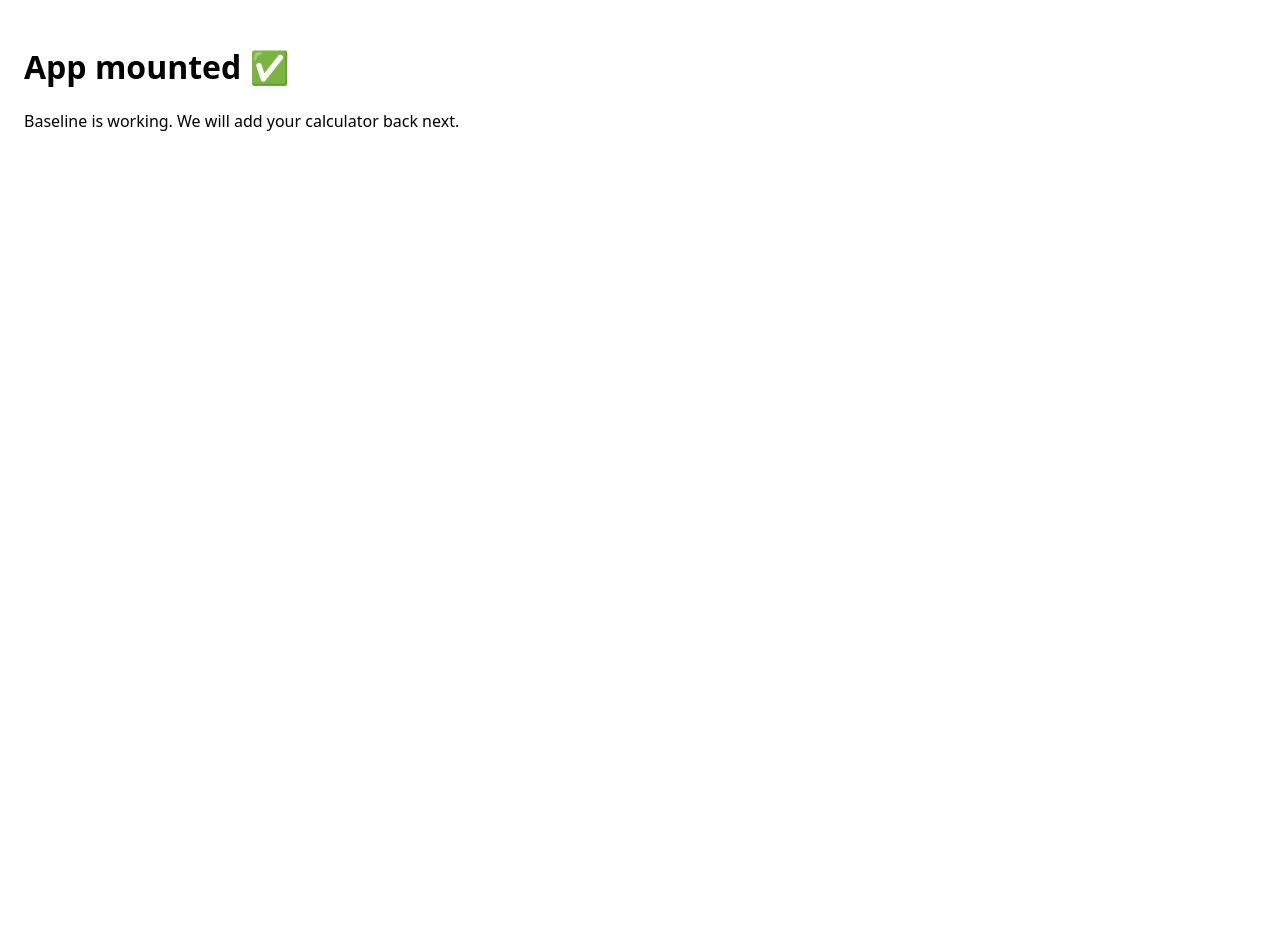
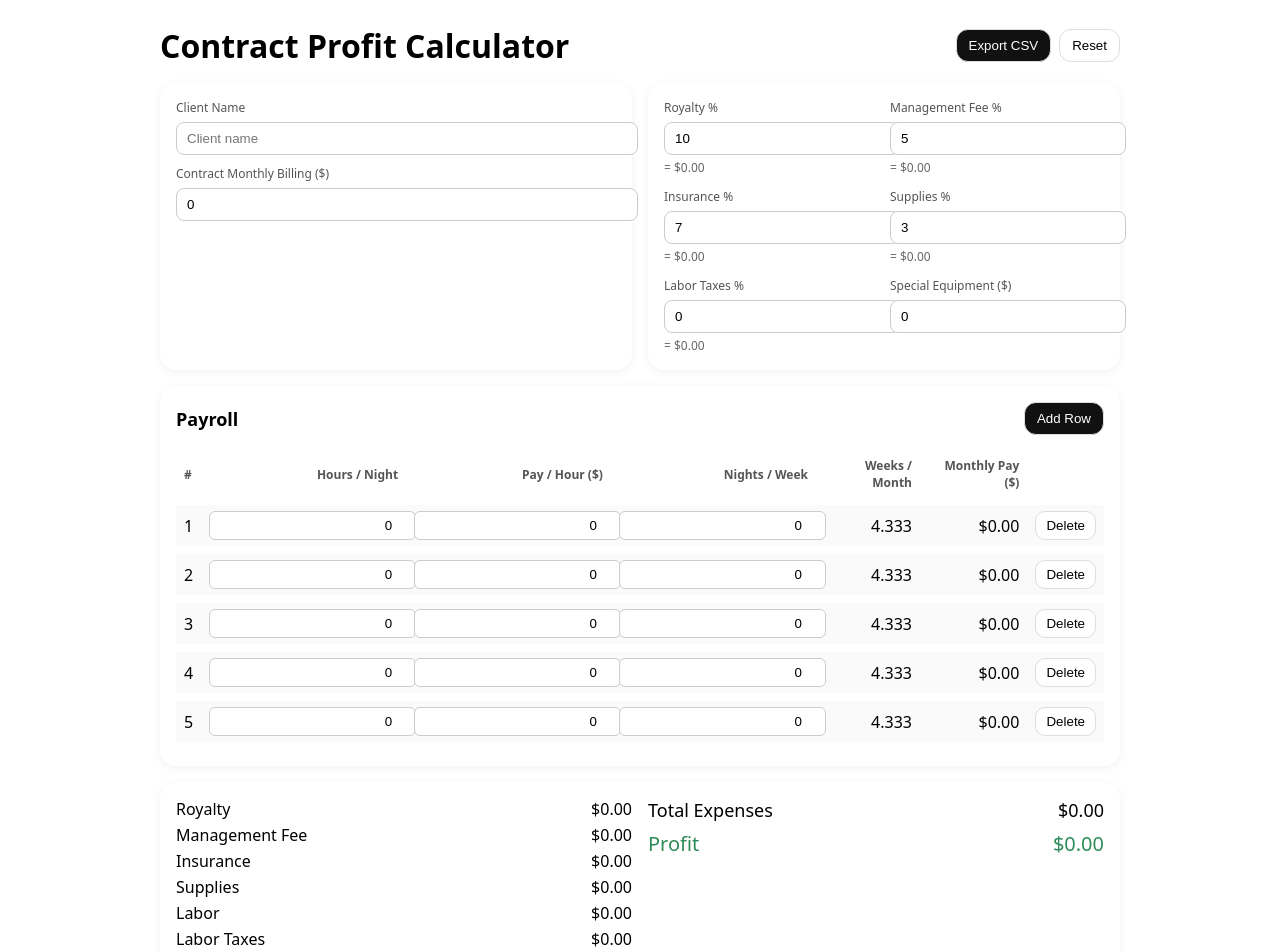
Before and after one commit to magaines121-hash/contract-profit-calculator, a React (Vite) app: page / in a window 1280 px wide. Shown: the top 952 px of the page. Before the commit the page ends 800 px from the top, so only its background shows below. Built offline with nearby package versions, Linux system fonts and the light colour scheme.

Commit message:
Update App.tsx

```diff
--- a/src/App.tsx
+++ b/src/App.tsx
@@ -1,8 +1,205 @@
+import React, { useMemo, useState, useEffect } from 'react';
+import PayrollTable, { Row, WEEKS_PER_MONTH, sumLabor } from './components/PayrollTable';
+import { formatCurrency } from './utils/currency';
+
+type State = {
+  clientName: string;
+  contractBilling: number;
+  royaltyPct: number;
+  managementPct: number;
+  insurancePct: number;
+  suppliesPct: number;
+  laborTaxesPct: number;
+  specialEquipment: number;
+  rows: Row[];
+};
+
+const DEFAULT_STATE: State = {
+  clientName: '',
+  contractBilling: 0,
+  royaltyPct: 10,
+  managementPct: 5,
+  insurancePct: 7,
+  suppliesPct: 3,
+  laborTaxesPct: 0,
+  specialEquipment: 0,
+  rows: Array.from({ length: 5 }, () => ({
+    id: crypto.randomUUID(),
+    hoursPerNight: 0,
+    payPerHour: 0,
+    nightsPerWeek: 0,
+  })),
+};
+
+const LS_KEY = 'contract-profit-calculator:v1';
+const toNum = (v: any) => (isNaN(parseFloat(v)) ? 0 : Math.max(0, parseFloat(v)));
+
 export default function App() {
+  const [state, setState] = useState<State>(() => {
+    try {
+      const raw = localStorage.getItem(LS_KEY);
+      if (raw) return { ...DEFAULT_STATE, ...JSON.parse(raw) };
+    } catch {}
+    return DEFAULT_STATE;
+  });
+
+  useEffect(() => {
+    localStorage.setItem(LS_KEY, JSON.stringify(state));
+  }, [state]);
+
+  const set = (patch: Partial<State>) => setState(s => ({ ...s, ...patch }));
+
+  const labor = useMemo(() => sumLabor(state.rows), [state.rows]);
+  const pctDollar = (pct: number) => (state.contractBilling * pct) / 100;
+
+  const royalty = pctDollar(state.royaltyPct);
+  const management = pctDollar(state.managementPct);
+  const insurance = pctDollar(state.insurancePct);
+  const supplies = pctDollar(state.suppliesPct);
+  const laborTaxes = labor * (state.laborTaxesPct / 100);
+
+  const totalExpenses = royalty + management + insurance + supplies + labor + laborTaxes + state.specialEquipment;
+  const profit = state.contractBilling - totalExpenses;
+
+  const exportCSV = () => {
+    const rows = [
+      ['Client Name', state.clientName],
+      ['Contract Billing', state.contractBilling],
+      [],
+      ['Payroll'],
+      ['#','Hours/Night','Pay/Hour','Nights/Week','Weeks/Month','Monthly Pay'],
+      ...state.rows.map((r,i)=>[
+        i+1,
+        r.hoursPerNight,
+        r.payPerHour,
+        r.nightsPerWeek,
+        WEEKS_PER_MONTH,
+        r.hoursPerNight*r.payPerHour*r.nightsPerWeek*WEEKS_PER_MONTH
+      ]),
+      [],
+      ['Expenses %', 'Percent', 'Amount'],
+      ['Royalty', state.royaltyPct, royalty],
+      ['Management Fee', state.managementPct, management],
+      ['Insurance', state.insurancePct, insurance],
+      ['Supplies', state.suppliesPct, supplies],
+      ['Labor', '', labor],
+      ['Labor Taxes %', state.laborTaxesPct, laborTaxes],
+      ['Special Equipment', '', state.specialEquipment],
+      [],
+      ['Total Expenses', '', totalExpenses],
+      ['Profit', '', profit],
+    ];
+
+    const csv = rows.map(r => r.map(c => (c == null ? '' : String(c))).join(',')).join('\n');
+    const blob = new Blob([csv], { type: 'text/csv;charset=utf-8;' });
+    const url = URL.createObjectURL(blob);
+    const a = document.createElement('a');
+    a.href = url;
+    a.download = 'contract-profit-calculator.csv';
+    a.click();
+    URL.revokeObjectURL(url);
+  };
+
+  const card: React.CSSProperties = { background: '#fff', borderRadius: 16, boxShadow: '0 2px 10px rgba(0,0,0,.06)', padding: 16 };
+  const grid2: React.CSSProperties = { display: 'grid', gap: 16, gridTemplateColumns: '1fr 1fr' };
+  const label: React.CSSProperties = { fontSize: 12, color: '#555', display: 'block', marginBottom: 6 };
+  const input: React.CSSProperties = { width: '100%', padding: '8px 10px', border: '1px solid #ccc', borderRadius: 8 };
+
   return (
-    <div style={{ padding: 24, fontFamily: 'system-ui, -apple-system, Segoe UI, Roboto' }}>
-      <h1>App mounted ✅</h1>
-      <p>Baseline is working. We will add your calculator back next.</p>
+    <div style={{ maxWidth: 960, margin: '0 auto', padding: 24 }}>
+      <header style={{ display: 'flex', justifyContent: 'space-between', alignItems: 'center', marginBottom: 16 }}>
+        <h1 style={{ margin: 0 }}>Contract Profit Calculator</h1>
+        <div style={{ display: 'flex', gap: 8 }}>
+          <button onClick={exportCSV} style={{ padding: '8px 12px', borderRadius: 12, border: '1px solid #ddd', background: '#111', color: '#fff' }}>
+            Export CSV
+          </button>
+          <button onClick={() => setState(DEFAULT_STATE)} style={{ padding: '8px 12px', borderRadius: 12, border: '1px solid #ddd', background: '#fff' }}>
+            Reset
+          </button>
+        </div>
+      </header>
+
+      <div style={grid2}>
+        <div style={card}>
+          <div style={{ marginBottom: 10 }}>
+            <label style={label}>Client Name</label>
+            <input style={input} value={state.clientName} onChange={e=>set({clientName:e.target.value})} placeholder="Client name" />
+          </div>
+          <div>
+            <label style={label}>Contract Monthly Billing ($)</label>
+            <input type="number" min={0} style={input} value={state.contractBilling}
+                   onChange={e=>set({contractBilling: toNum(e.target.value)})} placeholder="0.00" />
+          </div>
+        </div>
+
+        <div style={{ ...card, display: 'grid', gridTemplateColumns: '1fr 1fr', gap: 12 }}>
+          <div>
+            <label style={label}>Royalty %</label>
+            <input type="number" min={0} style={input} value={state.royaltyPct}
+                   onChange={e=>set({royaltyPct: toNum(e.target.value)})} placeholder="10" />
+            <div style={{ fontSize: 12, color: '#666', marginTop: 4 }}>= {formatCurrency(royalty)}</div>
+          </div>
+          <div>
+            <label style={label}>Management Fee %</label>
+            <input type="number" min={0} style={input} value={state.managementPct}
+                   onChange={e=>set({managementPct: toNum(e.target.value)})} placeholder="5" />
+            <div style={{ fontSize: 12, color: '#666', marginTop: 4 }}>= {formatCurrency(management)}</div>
+          </div>
+          <div>
+            <label style={label}>Insurance %</label>
+            <input type="number" min={0} style={input} value={state.insurancePct}
+                   onChange={e=>set({insurancePct: toNum(e.target.value)})} placeholder="7" />
+            <div style={{ fontSize: 12, color: '#666', marginTop: 4 }}>= {formatCurrency(insurance)}</div>
+          </div>
+          <div>
+            <label style={label}>Supplies %</label>
+            <input type="number" min={0} style={input} value={state.suppliesPct}
+                   onChange={e=>set({suppliesPct: toNum(e.target.value)})} placeholder="3" />
+            <div style={{ fontSize: 12, color: '#666', marginTop: 4 }}>= {formatCurrency(supplies)}</div>
+          </div>
+          <div>
+            <label style={label}>Labor Taxes %</label>
+            <input type="number" min={0} style={input} value={state.laborTaxesPct}
+                   onChange={e=>set({laborTaxesPct: toNum(e.target.value)})} placeholder="0" />
+            <div style={{ fontSize: 12, color: '#666', marginTop: 4 }}>= {formatCurrency(laborTaxes)}</div>
+          </div>
+          <div>
+            <label style={label}>Special Equipment ($)</label>
+            <input type="number" min={0} style={input} value={state.specialEquipment}
+                   onChange={e=>set({specialEquipment: toNum(e.target.value)})} placeholder="0.00" />
+          </div>
+        </div>
+      </div>
+
+      <div style={{ height: 16 }} />
+
+      <PayrollTable rows={state.rows} setRows={(rows)=>set({rows})} />
+
+      <div style={{ height: 16 }} />
+
+      <div style={{ ...card, display: 'grid', gridTemplateColumns: '1fr 1fr', gap: 16 }}>
+        <div>
+          <div style={{ display: 'flex', justifyContent: 'space-between', marginBottom: 4 }}><span>Royalty</span><span>{formatCurrency(royalty)}</span></div>
+          <div style={{ display: 'flex', justifyContent: 'space-between', marginBottom: 4 }}><span>Management Fee</span><span>{formatCurrency(management)}</span></div>
+          <div style={{ display: 'flex', justifyContent: 'space-between', marginBottom: 4 }}><span>Insurance</span><span>{formatCurrency(insurance)}</span></div>
+          <div style={{ display: 'flex', justifyContent: 'space-between', marginBottom: 4 }}><span>Supplies</span><span>{formatCurrency(supplies)}</span></div>
+          <div style={{ display: 'flex', justifyContent: 'space-between', marginBottom: 4 }}><span>Labor</span><span>{formatCurrency(labor)}</span></div>
+          <div style={{ display: 'flex', justifyContent: 'space-between', marginBottom: 4 }}><span>Labor Taxes</span><span>{formatCurrency(laborTaxes)}</span></div>
+          <div style={{ display: 'flex', justifyContent: 'space-between', marginBottom: 4 }}><span>Special Equipment</span><span>{formatCurrency(state.specialEquipment)}</span></div>
+        </div>
+        <div>
+          <div style={{ display: 'flex', justifyContent: 'space-between', marginBottom: 8, fontSize: 18 }}>
+            <span>Total Expenses</span><span>{formatCurrency(totalExpenses)}</span>
+          </div>
+          <div style={{ display: 'flex', justifyContent: 'space-between', fontSize: 20, color: profit >= 0 ? 'seagreen' : 'crimson' }}>
+            <span>Profit</span><span>{formatCurrency(profit)}</span>
+          </div>
+        </div>
+      </div>
+
+      <footer style={{ textAlign: 'center', color: '#666', fontSize: 12, marginTop: 16 }}>
+        Weeks per month = {WEEKS_PER_MONTH.toFixed(3)} · Values save automatically
+      </footer>
     </div>
-  )
+  );
 }
```
